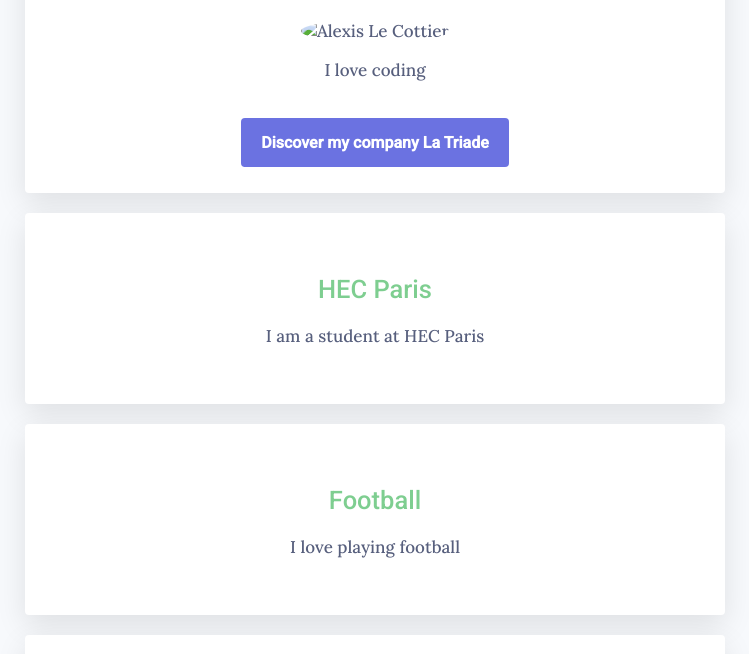
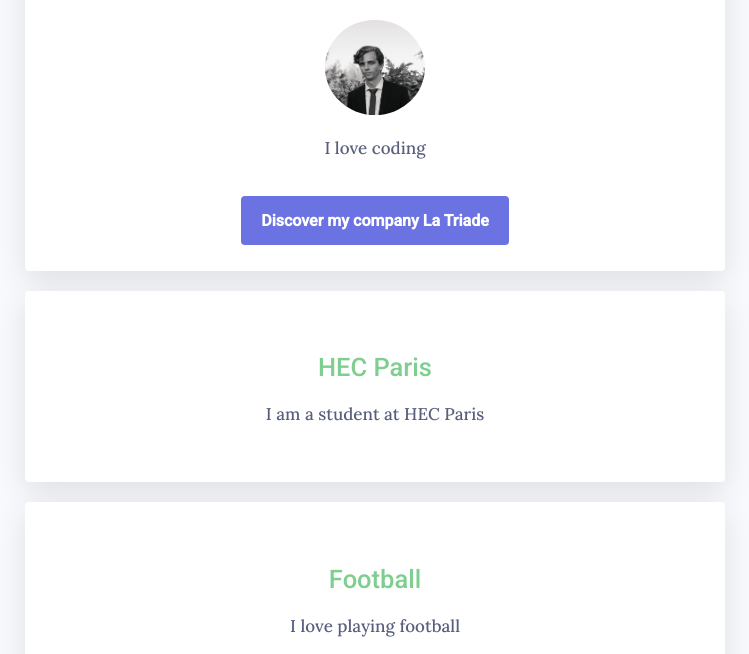
Before and after one commit to alexis-le-cottier/my-profile, a plain HTML site: page index.html in a window 1280 px wide. Shown: the part 146-800 px from the top of the page, without its empty margins (265-1014 px from the left). Drawn offline with Linux system fonts and the light colour scheme.

Commit message:
Add files via upload

```diff
--- a/index.html
+++ b/index.html
@@ -20,7 +20,7 @@
 		<div class="container">
 			<div class="card-white" id="introduction">
 			<h1> Hello, I'm Alexis 😜</h1>
-			<img src ="images/profile-picture.jpg" class="img-circle" width="100px" alt="Alexis Le Cottier">
+			<img src ="images/photo.jpg" class="img-circle" width="100px" alt="Alexis Le Cottier">
 			<p>
 			I love coding
 			</p>
```
